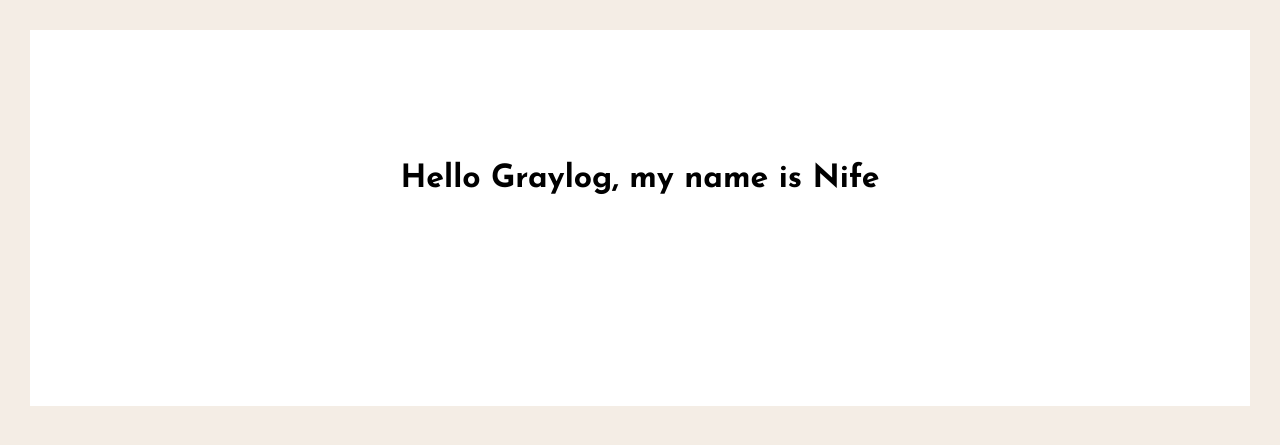
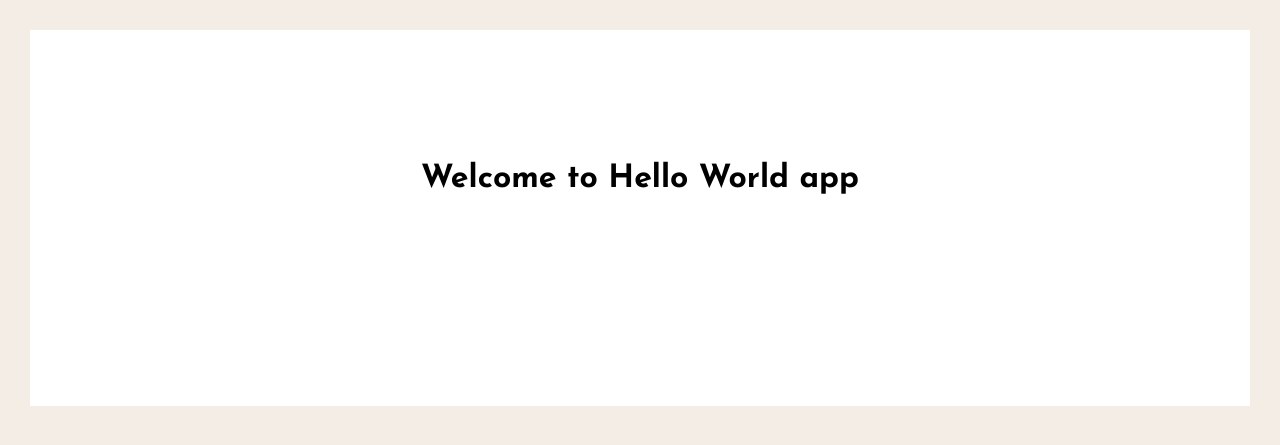
Before and after one commit to nifeoluyemi/deploy-helloworld, a Flask app: page / in a window 1280 px wide. Shown: the top 445 px of the page. Run offline with Flask 3, Linux system fonts and the light colour scheme; some libraries are stand-ins or nearby versions.

Commit message:
Update index.html

```diff
--- a/flask-app/template/index.html
+++ b/flask-app/template/index.html
@@ -41,7 +41,7 @@
                 <div class="col-md-12">
                     <div class="heading-section text-center">
                         <h2>
-                            Hello Graylog, my name is Nife
+                            Welcome to Hello World app
                         </h2>
                     </div>
                 </div>
```
